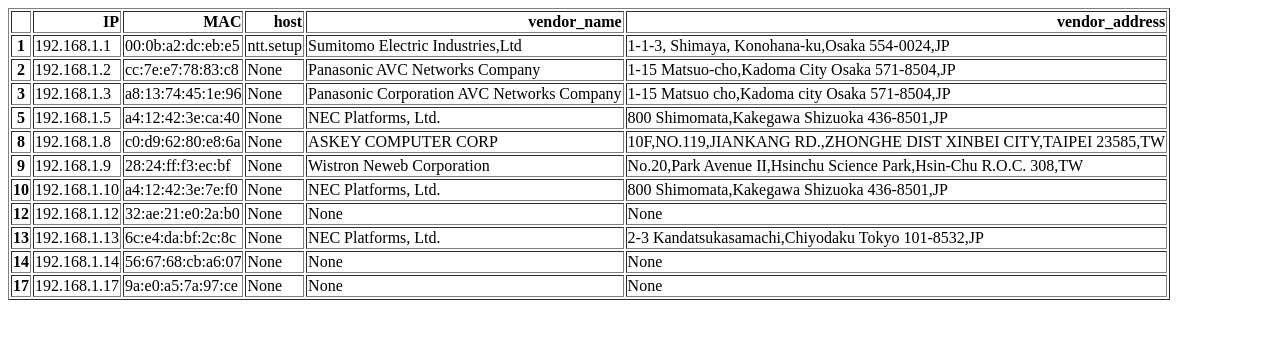
After one commit to Fu-Te/Network_programming, a Python web app: template hackingtools/templates/result.html in a window 1280 px wide. The commit adds this page. Shown: the top 339 px of the page. Run offline with Jinja, Linux system fonts and the light colour scheme; the template is opened without the code that fills it, so the values that code supplies are empty.

Commit message:
一旦完成
リダイレクトするときに新規ページが開かれるように変更をしたい．

```diff
--- a/hackingtools/hackingtools.py
+++ b/hackingtools/hackingtools.py
@@ -51,7 +51,7 @@ def get_addr(network_part):
     ip_addr_list = []
 
 
-    for i in range (0,10):
+    for i in range (0,20):
         i = str(i)
         dst_addr = network_part + i
         ip_addr_list.append(dst_addr)
@@ -144,7 +144,8 @@ def make_df(ip_addr_list,mac_addr_list,host_list,vendor_name,vendor_address):
     df['vendor_address'] = vendor_address
 
     df=df.dropna(subset=['MAC'])
-    df.to_csv('test.csv',index=False)
+    #df.to_csv('test.csv',index=False)
+    df.to_html('templates/result.html')
 
 
     return df
--- a/hackingtools/templates/index.html
+++ b/hackingtools/templates/index.html
@@ -6,10 +6,8 @@
 <h3>LanScan<h3>
     <body>
         <h6>LAN内に存在するデバイスを探索します．</h6>
-        {% if lanscan_result %}
-        <h6>結果</h6>
-        <br> {{lanscan_result}}
-        {% endif %}
+        <table>
+        </table>
         <form action="./" method="POST">
             <input type="submit" />
         </form>
--- /dev/null
+++ b/hackingtools/templates/result.html
@@ -0,0 +1,102 @@
+<table border="1" class="dataframe">
+  <thead>
+    <tr style="text-align: right;">
+      <th></th>
+      <th>IP</th>
+      <th>MAC</th>
+      <th>host</th>
+      <th>vendor_name</th>
+      <th>vendor_address</th>
+    </tr>
+  </thead>
+  <tbody>
+    <tr>
+      <th>1</th>
+      <td>192.168.1.1</td>
+      <td>00:0b:a2:dc:eb:e5</td>
+      <td>ntt.setup</td>
+      <td>Sumitomo Electric Industries,Ltd</td>
+      <td>1-1-3, Shimaya, Konohana-ku,Osaka    554-0024,JP</td>
+    </tr>
+    <tr>
+      <th>2</th>
+      <td>192.168.1.2</td>
+      <td>cc:7e:e7:78:83:c8</td>
+      <td>None</td>
+      <td>Panasonic AVC Networks Company</td>
+      <td>1-15 Matsuo-cho,Kadoma City  Osaka  571-8504,JP</td>
+    </tr>
+    <tr>
+      <th>3</th>
+      <td>192.168.1.3</td>
+      <td>a8:13:74:45:1e:96</td>
+      <td>None</td>
+      <td>Panasonic Corporation AVC Networks Company</td>
+      <td>1-15 Matsuo cho,Kadoma city  Osaka  571-8504,JP</td>
+    </tr>
+    <tr>
+      <th>5</th>
+      <td>192.168.1.5</td>
+      <td>a4:12:42:3e:ca:40</td>
+      <td>None</td>
+      <td>NEC Platforms, Ltd.</td>
+      <td>800 Shimomata,Kakegawa  Shizuoka  436-8501,JP</td>
+    </tr>
+    <tr>
+      <th>8</th>
+      <td>192.168.1.8</td>
+      <td>c0:d9:62:80:e8:6a</td>
+      <td>None</td>
+      <td>ASKEY COMPUTER CORP</td>
+      <td>10F,NO.119,JIANKANG RD.,ZHONGHE DIST XINBEI CITY,TAIPEI  23585,TW</td>
+    </tr>
+    <tr>
+      <th>9</th>
+      <td>192.168.1.9</td>
+      <td>28:24:ff:f3:ec:bf</td>
+      <td>None</td>
+      <td>Wistron Neweb Corporation</td>
+      <td>No.20,Park Avenue II,Hsinchu Science Park,Hsin-Chu  R.O.C.  308,TW</td>
+    </tr>
+    <tr>
+      <th>10</th>
+      <td>192.168.1.10</td>
+      <td>a4:12:42:3e:7e:f0</td>
+      <td>None</td>
+      <td>NEC Platforms, Ltd.</td>
+      <td>800 Shimomata,Kakegawa  Shizuoka  436-8501,JP</td>
+    </tr>
+    <tr>
+      <th>12</th>
+      <td>192.168.1.12</td>
+      <td>32:ae:21:e0:2a:b0</td>
+      <td>None</td>
+      <td>None</td>
+      <td>None</td>
+    </tr>
+    <tr>
+      <th>13</th>
+      <td>192.168.1.13</td>
+      <td>6c:e4:da:bf:2c:8c</td>
+      <td>None</td>
+      <td>NEC Platforms, Ltd.</td>
+      <td>2-3 Kandatsukasamachi,Chiyodaku  Tokyo  101-8532,JP</td>
+    </tr>
+    <tr>
+      <th>14</th>
+      <td>192.168.1.14</td>
+      <td>56:67:68:cb:a6:07</td>
+      <td>None</td>
+      <td>None</td>
+      <td>None</td>
+    </tr>
+    <tr>
+      <th>17</th>
+      <td>192.168.1.17</td>
+      <td>9a:e0:a5:7a:97:ce</td>
+      <td>None</td>
+      <td>None</td>
+      <td>None</td>
+    </tr>
+  </tbody>
+</table>
--- a/hackingtools/test.csv
+++ b/hackingtools/test.csv
@@ -1,5 +1,2 @@
 IP,MAC,host,vendor_name,vendor_address
-192.168.10.1,6c:e4:da:50:e1:60,aterm.me,"NEC Platforms, Ltd.","2-3 Kandatsukasamachi,Chiyodaku  Tokyo  101-8532,JP"
-192.168.10.4,2e:95:b8:94:35:18,None,None,None
-192.168.10.6,d8:f2:ca:ef:77:93,None,Intel Corporate,"Lot 8, Jalan Hi-Tech 2/3,Kulim  Kedah  09000,MY"
-192.168.10.7,80:2b:f9:0e:49:4b,None,"Hon Hai Precision Ind. Co.,Ltd.","Building D21,No.1, East Zone 1st Road,Chongqing  Chongqing  401332,CN"
+192.168.1.1,00:0b:a2:dc:eb:e5,ntt.setup,"Sumitomo Electric Industries,Ltd","1-1-3, Shimaya, Konohana-ku,Osaka    554-0024,JP"
```
Also changed, not shown: hackingtools/app.py (+8 -3 lines), hackingtools/test.html (added, +22 -0 lines).
